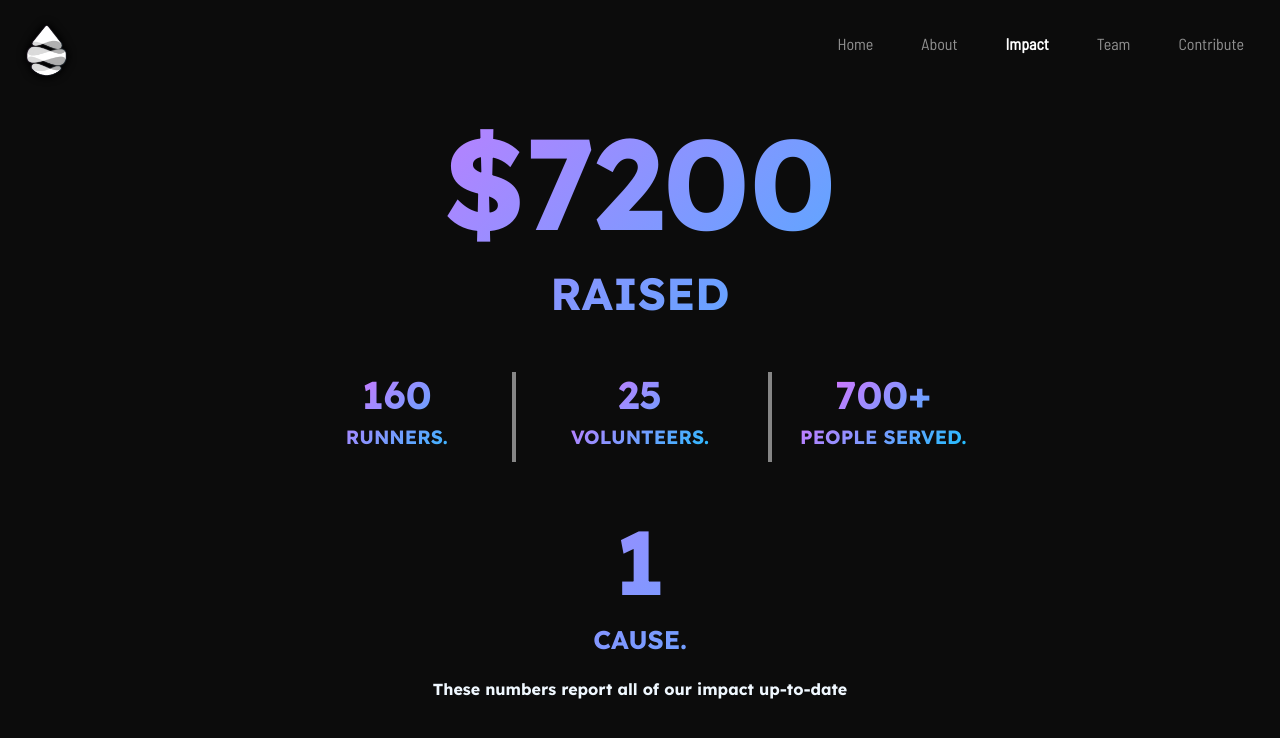
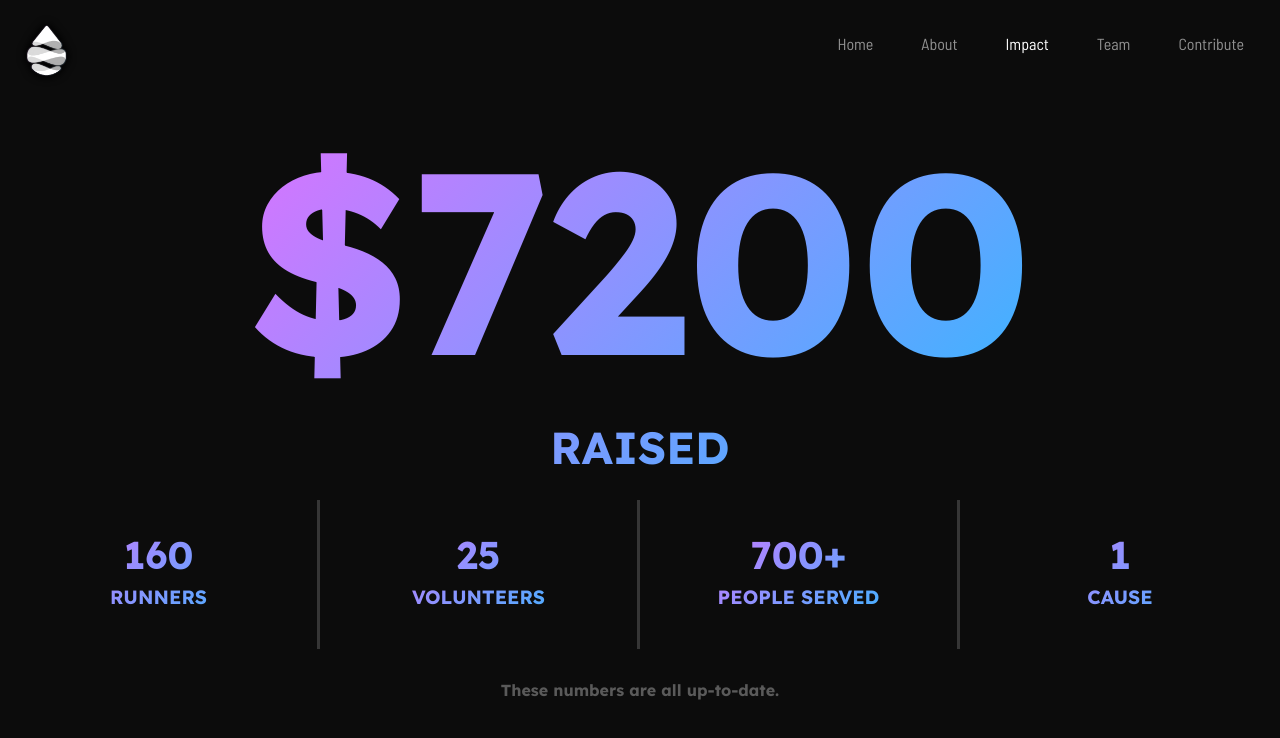
Before and after one commit to siyachoudhary/rfw-5k-2023, a React (Create React App) app: page /rfw-5k-2023/impact in a window 1280 px wide. Shown: the top 738 px of the page. Built offline with nearby package versions, Linux system fonts and the light colour scheme.

Commit message:
carousel

```diff
--- a/package.json
+++ b/package.json
@@ -12,6 +12,7 @@
     "react": "^18.2.0",
     "react-bootstrap": "^2.7.0",
     "react-dom": "^18.2.0",
+    "react-icons": "^4.7.1",
     "react-is-scrolling": "^1.0.1",
     "react-router-dom": "^6.6.2",
     "react-scripts": "^5.0.1",
--- a/src/App.js
+++ b/src/App.js
@@ -2,6 +2,7 @@ import './App.css';
 import { MyNav } from './components/MyNav';
 import { Home } from './pages/Home';
 import { Impact } from './pages/Impact';
+import { Team } from './pages/Team';
 import { BrowserRouter, Route, Routes } from 'react-router-dom';
 
 function App () {
@@ -16,8 +17,9 @@ function App () {
 
         <Routes>
 
-          <Route path = "/rfw-5k-2023/" element={<Home/>}></Route>
-          <Route path = "/rfw-5k-2023/impact" element={<Impact/>}></Route>
+          <Route path = "/rfw-5k-2023/" element = {<Home/>}></Route>
+          <Route path = "/rfw-5k-2023/impact" element = {<Impact/>}></Route>
+          <Route path = "/rfw-5k-2023/team" element = {<Team/>}></Route>
 
         </Routes>
 
--- a/src/components/myNav.css
+++ b/src/components/myNav.css
@@ -12,13 +12,9 @@
   margin-left: 2vh;
   margin-right: 2vh;
   font-size: 2vh;
-  text-align: right;
+  text-align: center;
   font-family: var(--norm);
 
-}
-
-.active{
-  font-weight: bold;
 }
 
 .toggleBtn {
@@ -39,8 +35,6 @@
   width: calc(5vh + 1vw);
   height: calc(5vh + 1vw);
   z-index: 6;
-  /* filter: brightness(75%); */
-  /* transition: all 0.3s ease-in-out; */
 
   -webkit-transition: all 0.2s ease-in-out;
   -moz-transition: all 0.2s ease-in-out;
@@ -49,12 +43,7 @@
 
 }
 
-.navbar-brand img:hover {
-
-  /* filter: brightness(100%); */
-  opacity: 0;
-
-}
+.navbar-brand img:hover { opacity: 0; }
 
 @media screen and (max-width: 991px) {
 
--- a/src/pages/Impact.css
+++ b/src/pages/Impact.css
@@ -1,95 +1,76 @@
-.impactStats{
+.impactStats {
+
     margin: 2vw;
     background-image: var(--gradient);
-  background-size: 100%;
-  background-repeat: repeat;
-  -webkit-background-clip: text;
-  -webkit-text-fill-color: transparent;
-  -moz-background-clip: text;
-  -moz-text-fill-color: transparent;
+    background-size: 100%;
+    background-repeat: repeat;
+    -webkit-background-clip: text;
+    -webkit-text-fill-color: transparent;
+    -moz-background-clip: text;
+    -moz-text-fill-color: transparent;
+
 }
 
-.disclaimer{
-    padding-bottom: 5vh;
+.disclaimer {
+
+    margin: 4vh;
+    color: rgb(90, 90, 90);
+
 }
 
 @media screen and (min-width: 990px) {
-    .vl1{
-        position: absolute;
-        border-left: 4px solid #ffffff;
-        height: 7vw;
-        left: 40vw;
-        margin-top: 2vw;
-        opacity: .5;
+
+    .bottomStats {
+
+        display: flex;
+        justify-content: center;
+
     }
 
-    .vl2{
-        position: absolute;
-        border-left: 4px solid #ffffff;
-        height: 7vw;
-        left: 60vw;
-        margin-top: 2vw;
-        opacity: .5;
+    .bottomStats div {
+
+        width: 25vw;
+        border-right: #363636 3px solid;
+        margin: 0;
+        padding: 4vh;
+
     }
 
-    .bottomStats{
-        display: flex;
-        justify-content: center;
+    .bottomStats div:last-child {
+
+        width: 25vw;
+        border-right: none;
+        margin: 0;
+        padding: 4vh;
+
     }
 
-    .bottomStats div{
-        width: 15vw;
-    }
+    .bottomStats h1{ font-size: 3vw; }
 
-    .bottomStats h1{
-        font-size: 3vw;
-    }
+    .bottomStats h3 { font-size: 1.5vw; }
 
-    .bottomStats h3{
-        font-size: 1.5vw;
-    }
+    .moneyRaised h1 { font-size: 20vw; }
 
-    .moneyRaised h1{
-        font-size: 10vw;
-    }
+    .moneyRaised h3 { font-size: 3.5vw; }
 
-    .moneyRaised h3{
-        font-size: 3.5vw;
-    }
+    .cause h1 { font-size: 7vw; }
 
-    .cause h1{
-        font-size: 7vw;
-    }
+    .cause h3 { font-size: 2vw; }
 
-    .cause h3{
-        font-size: 2vw;
-    }
   }
 
   @media screen and (max-width: 990px) {
 
-    .bottomStats{
-        /* display: flex; */
-        justify-content: center;
-    }
+    .bottomStats { justify-content: center; }
 
-    .bottomStats div{
-        margin: 10vw 0;
-    }
+    .bottomStats div { margin: 10vw 0; }
 
-    .moneyRaised h1{
-        font-size: 20vw;
-    }
+    .moneyRaised h1 { font-size: 20vw; }
 
-    .moneyRaised h3{
-        font-size: 7vw;
-    }
+    .moneyRaised h3 { font-size: 7vw; }
 
-    .cause h1{
-        font-size: 18vw;
-    }
+    .cause h1 { font-size: 18vw; }
 
-    .cause h3{
-        font-size: 5vw;
-    }
+    .cause h3 { font-size: 5vw; }
+
   }
--- a/src/pages/Impact.js
+++ b/src/pages/Impact.js
@@ -1,4 +1,4 @@
-import React from 'react'
+import React from "react"
 import "./AllPages.css"
 import "./Impact.css"
 import "bootstrap/dist/css/bootstrap.min.css";
@@ -6,39 +6,52 @@ import "bootstrap/dist/css/bootstrap.min.css";
 export const Impact = () => {
 
   return (
+
       <div>
-          <div className='impactStats moneyRaised'>
-              <h1>$7200</h1>
-              <h3>RAISED</h3>
+
+          <div className = "impactStats moneyRaised">
+
+            <h1>$7200</h1>
+            <h3>RAISED</h3>
+
           </div>
 
-          <div className='bottomStats'>
-            <div className='impactStats '>
-                <h1>160</h1>
-                <h3>RUNNERS.</h3>
+          <div className = "bottomStats">
+
+            <div className = "impactStats">
+
+              <h1>160</h1>
+              <h3>RUNNERS</h3>
+
             </div>
 
-            <div className="vl1"></div>
+            <div className = "impactStats">
 
-            <div className='impactStats '>
               <h1>25</h1>
-              <h3>VOLUNTEERS.</h3>
+              <h3>VOLUNTEERS</h3>
+
             </div>
 
-            <div className="vl2"></div>
+            <div className = "impactStats">
 
-            <div className='impactStats '>
-                <h1>700+</h1>
-                <h3>PEOPLE SERVED.</h3>
+              <h1>700+</h1>
+              <h3>PEOPLE SERVED</h3>
+
             </div>
+
+            <div className = "impactStats">
+
+              <h1>1</h1>
+              <h3>CAUSE</h3>
+
+            </div>
+
           </div>
 
-          <div className='impactStats cause'>
-                <h1>1</h1>
-                <h3>CAUSE.</h3>
-          </div>
-          <h6 className='disclaimer'>These numbers report all of our impact up-to-date</h6>
+          <h6 className = "disclaimer">These numbers are all up-to-date.</h6>
+
       </div>
+
   )
 
 }
--- /dev/null
+++ b/src/pages/Team.css
@@ -0,0 +1,99 @@
+.content {
+
+    height: 80vh;
+    display: flex;
+    align-items: center;
+    justify-content: center;
+    flex-direction: column;
+
+}
+
+.carouselContainer {
+
+    width: 28vh;
+    height: 45vh;
+    perspective: 1000px;
+
+}
+
+.carousel {
+
+    width: 100%;
+    position: relative;
+    transform-style: preserve-3d;
+    transition: transform 1s;
+
+}
+
+.item {
+
+    position: absolute;
+    width: 28vh;
+    height: 45vh;
+    line-height: 45vh;
+    font-size: 5vh;
+    text-align: center;
+    color: #FFF;
+    opacity: 0.95;
+    border-radius: 10px;
+    box-shadow: rgb(0, 0, 0) 0 0 15px;
+
+}
+
+.a {
+
+    transform: rotateY(0deg) translateZ(32vh);
+    background: rgba(65, 65, 65, 0.5);
+
+}
+
+.b {
+
+    transform: rotateY(60deg) translateZ(32vh);
+    background: rgba(65, 65, 65, 0.5);
+
+}
+
+.c {
+
+    transform: rotateY(120deg) translateZ(32vh);
+    background: rgba(65, 65, 65, 0.5);
+
+}
+
+.d {
+
+    transform: rotateY(180deg) translateZ(32vh);
+    background: rgba(65, 65, 65, 0.5);
+
+}
+
+.e {
+
+    transform: rotateY(240deg) translateZ(32vh);
+    background: rgba(65, 65, 65, 0.5);
+
+}
+
+.f {
+
+    transform: rotateY(300deg) translateZ(32vh);
+    background: rgba(65, 65, 65, 0.5);
+
+}
+
+.next, .prev {
+
+    color: rgba(255, 255, 255, 0.5);
+    position: absolute;
+    cursor: pointer;
+    font-size: 6vh;
+    transition: all 0.3s;
+    top: 45vh;
+
+}
+
+.next:hover, .prev:hover { transform: scale(1.2); }
+
+.next { right: 10vh; }
+.prev { left: 10vh; }
--- /dev/null
+++ b/src/pages/Team.js
@@ -0,0 +1,53 @@
+import React from 'react'
+import './Team.css'
+import { MdOutlineArrowBackIos, MdOutlineArrowForwardIos } from "react-icons/md";
+
+import { useState } from "react";
+
+export const Team = () => {
+
+  const [angle, setAngle] = useState(0);
+
+  const next = (e) => {
+
+    document.querySelector(".carousel").style.transform = "rotateY(" + angle + "deg)";
+    setAngle(angle => angle - 60);
+    console.log(angle);
+
+  }
+
+  const prev = (e) => {
+
+    document.querySelector(".carousel").style.transform = "rotateY(" + angle + "deg)";
+    setAngle(angle => angle + 60);
+    console.log(angle);
+
+  }
+
+  return (
+
+    <div className = "content">
+
+        <div className = "carouselContainer">
+
+          <div class = "carousel">
+
+            <div className = "item a">1</div>
+            <div className = "item b">2</div>
+            <div className = "item c">3</div>
+            <div className = "item d">4</div>
+            <div className = "item e">5</div>
+            <div className = "item f">6</div>
+
+          </div>
+
+        </div>
+
+        <div className = "next" onClick = {next}><MdOutlineArrowForwardIos /></div>
+        <div className = "prev" onClick = {prev}><MdOutlineArrowBackIos /></div>
+
+    </div>
+
+  )
+
+}
```
Also changed, not shown: src/components/MyNav.js (+6 -6 lines), 1 other file (tests, documents, lock files or other folders).
